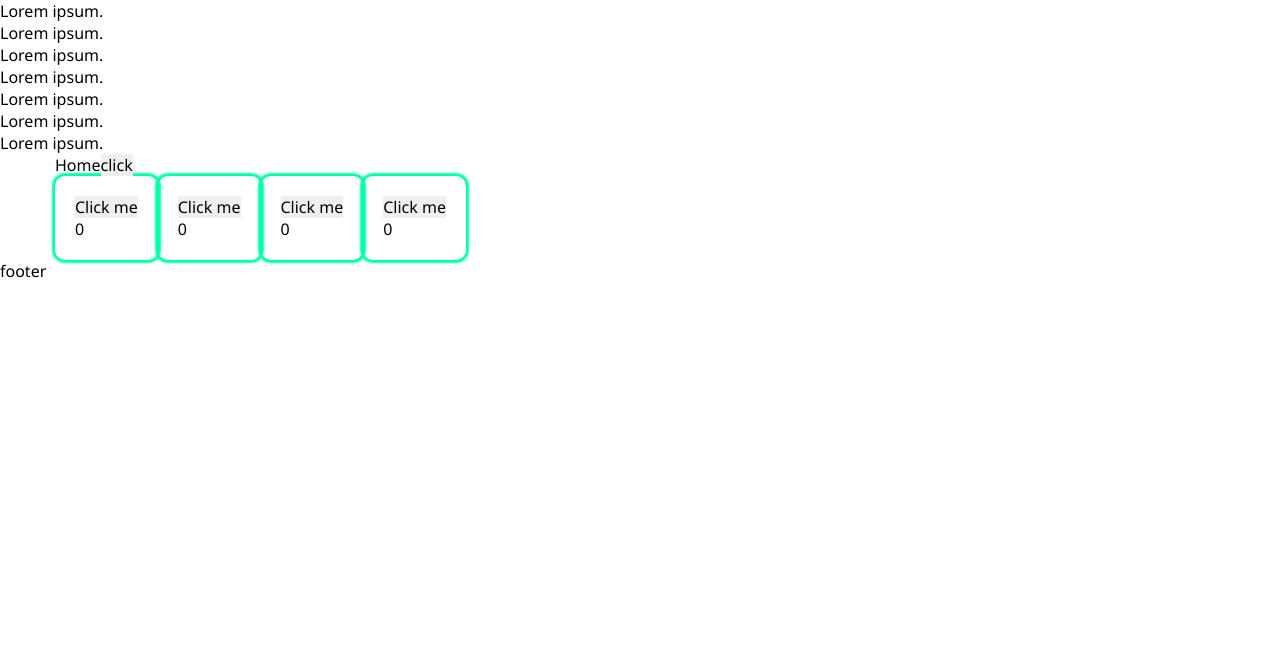
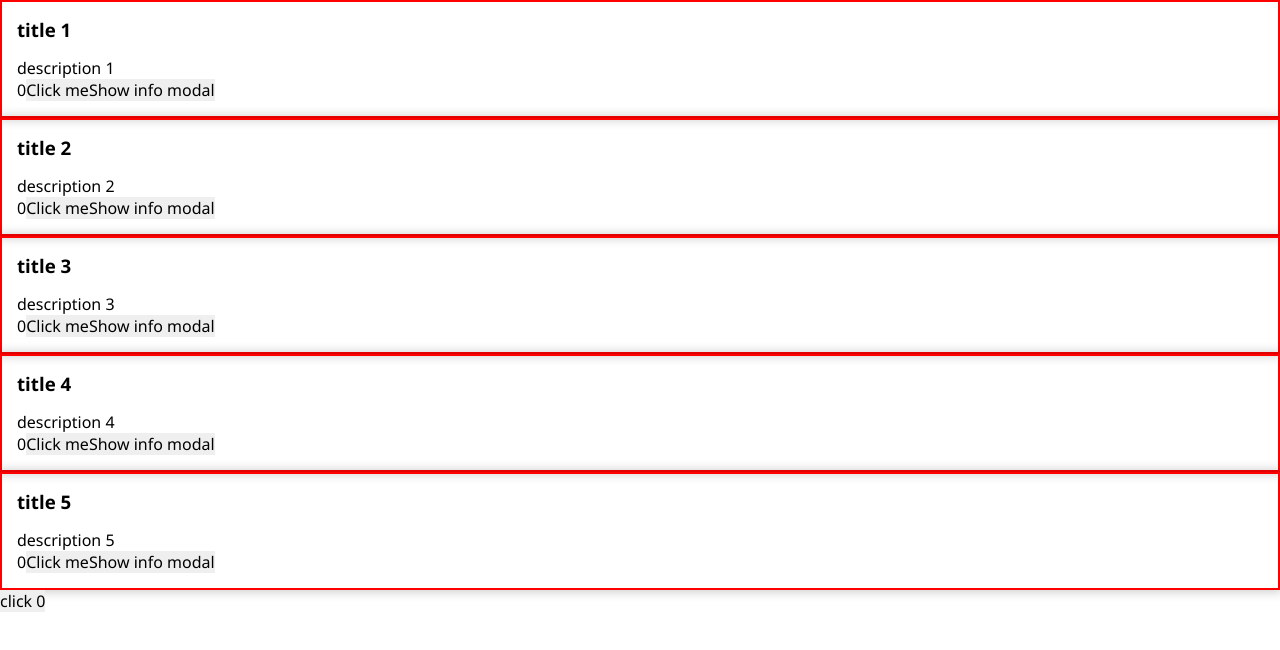
Before and after one commit to KhachGevorgyan94/reaact-lesson-group-2, a React (Create React App) app: page / in a window 1280 px wide. Shown: the top 650 px of the page. Built offline with nearby package versions, Linux system fonts and the light colour scheme.

Commit message:
Component integration

```diff
--- a/src/App.js
+++ b/src/App.js
@@ -1,7 +1,6 @@
 import React from "react";
-import Home from "./pages/home";
-import Header from "./components/header";
-import Footer from "./components/footer";
+
+import AboutUs from "./pages/about-us";
 
 // compomnentnern ogtagorcelu hamar  pete anpayman inport anel,  isk  import anelu hamar
 // ayd  fayl@ stexcelcu heto  tvyal  funkcian  petq e  export anel
@@ -20,9 +19,16 @@ class App extends React.Component {
     // componetnenr  steceluc  heto  erb export en anum  aystex  grum eqn  import arac  componenti anun  tegi  tesqov
     // mer  bolor  faylern sarqum eqn voch te .js  ayc  canckac fayl stexceluc  sarqum eqn  .jsx  tesaki  fayler
     return <>
-      <Header></Header>
-      <Home></Home>
-      <Footer></Footer>
+      {/*<Header></Header>*/}
+      {/*<Home></Home>*/}
+      {/*<Footer></Footer>*/}
+      <AboutUs />
+      {/*<div/>*/}
+      {/*<div>*/}
+      {/*  <span/>*/}
+      {/*  <span/>*/}
+      {/*  <span/>*/}
+      {/*</div>*/}
     </>
   }
 }
--- a/src/components/counter/index.jsx
+++ b/src/components/counter/index.jsx
@@ -2,20 +2,34 @@ import React from "react";
 
 class Counter extends React.Component {
   state = {
-    counter: 0
+    counter: 0,
+    pageLoader:false
   }
-
   // funkcianenr  class  makardakov sarqum enq arrow  function  standartov, aysinq nslaqov  funkcianer
   getMyName = () => {
-    console.log('dddddddddddd')
-    this.setState({counter: ++this.state.counter})
+    this.setState({pageLoader:true},()=>{
+      const result = fetch('')
+
+      if(result){
+        this.setState({pageLoader:false})
+      }
+    })
+    // const result = fetch('')
+    // this.setState({pageLoader:false})
+
+    // this.setState({counter: ++x}, ()=>{
+    //   console.log(this.state.counter,'changed')
+    // })
+
+    console.log(this.state.counter,'2222222222') // 1
+
   }
 
   render() {
     return <div className='P-counter-box'>
       <button onClick={this.getMyName}>Click me</button>
       {/*HTML elemetni  vra  karox enq avelacnes  popoxakanner  iranc ardyunnqn tesnelu hamar,  {}  pakagceri  ognutyamb*/}
-      <p>{this.state.counter}</p>
+      <p>{this.counter}</p>
     </div>
   }
 }
--- /dev/null
+++ b/src/pages/about-us/components/abouit-us-box/index.jsx
@@ -0,0 +1,33 @@
+import React from "react";
+import AboutUsModal from "../about-us-modal";
+
+class AbouitUsBox extends React.Component{
+
+  state = {
+    isOpenModal:false
+  }
+
+  openModal = ()=>{
+    this.setState({isOpenModal:true})
+  }
+
+  closeModal = ()=>{
+    this.setState({isOpenModal:false})
+
+  }
+
+  render() {
+    return <div className='P-about-box'>
+      {this.props.title && this.props.title.trim().length?<h3>{this.props.title}</h3>: null}
+      <p>{this.props.description}</p>
+      <span>{this.props.counter}</span>
+      <button onClick={this.props.onChangeCounter}>Click me</button>
+      <button onClick={this.openModal}>Show info modal</button>
+
+
+      {this.state.isOpenModal?<AboutUsModal title={this.props.title}  description={this.props.description} closeModal={this.closeModal}/>: null}
+    </div>
+  }
+}
+
+export default AbouitUsBox
--- /dev/null
+++ b/src/pages/about-us/components/about-us-modal/index.jsx
@@ -0,0 +1,21 @@
+import React from "react";
+
+import './style.scss'
+
+class AboutUsModal extends React.Component {
+  render() {
+    return <div className='P-about-us-modal'>
+      <div className='P-about-us-modal-bg' onClick={this.props.closeModal}></div>
+
+      <div className='P-about-modal-content'>
+        <h3>{this.props.title}</h3>
+        <p>{this.props.description}</p>
+        <button onClick={this.props.closeModal}> close</button>
+      </div>
+
+    </div>
+  }
+
+}
+
+export default AboutUsModal
--- /dev/null
+++ b/src/pages/about-us/components/about-us-modal/style.scss
@@ -0,0 +1,28 @@
+.P-about-us-modal {
+  position        : fixed;
+  z-index         : 9999;
+  width           : 100%;
+  height          : 100vh;
+  left            : 0;
+  top             : 0;
+  display         : flex;
+  align-items     : center;
+  justify-content : center;
+
+  .P-about-us-modal-bg {
+    background-color : rgba(0, 0, 0, 0.3);
+    position         : absolute;
+    width            : 100%;
+    left             : 0;
+    top              : 0;
+    height           : 100%;
+  }
+
+  .P-about-modal-content {
+    min-width        : 400px;
+    background-color : white;
+    border-radius    : 12px;
+    padding: 15px;
+    position: relative;
+  }
+}
--- /dev/null
+++ b/src/pages/about-us/index.jsx
@@ -0,0 +1,30 @@
+import React from "react";
+import AbouitUsBox from "./components/abouit-us-box";
+import './style.scss'
+
+class AboutUs extends React.Component {
+  state = {
+    counter: 0,
+  }
+
+  //  new AbouitUsBox({title:'',description:'' })
+
+  incrementClickButton = () => {
+    this.setState({counter: ++this.state.counter})
+  }
+
+
+  render() {
+    return <div>
+      <AbouitUsBox onChangeCounter={this.incrementClickButton} counter={this.state.counter} title='title 1' description='description 1'  ></AbouitUsBox>
+      <AbouitUsBox onChangeCounter={this.incrementClickButton} counter={this.state.counter} title='title 2' description='description 2' ></AbouitUsBox>
+      <AbouitUsBox onChangeCounter={this.incrementClickButton} counter={this.state.counter} title='title 3' description='description 3' ></AbouitUsBox>
+      <AbouitUsBox onChangeCounter={this.incrementClickButton} counter={this.state.counter} title='title 4' description='description 4' ></AbouitUsBox>
+      <AbouitUsBox onChangeCounter={this.incrementClickButton} counter={this.state.counter} title='title 5' description='description 5' ></AbouitUsBox>
+
+      <button onClick={this.incrementClickButton}>click {this.state.counter}</button>
+    </div>
+  }
+}
+
+export default AboutUs
--- /dev/null
+++ b/src/pages/about-us/style.scss
@@ -0,0 +1,9 @@
+.P-about-box {
+  border  : 2px solid red;
+  padding : 15px;
+  box-shadow: 0 0 10px 2px rgba(0,0,0,0.2);
+
+  h3{
+    margin-bottom: 15px;
+  }
+}
```
